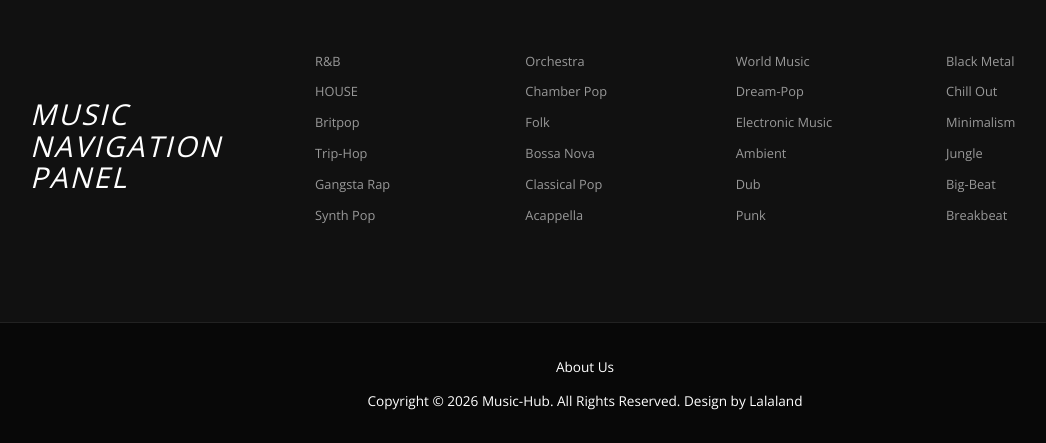
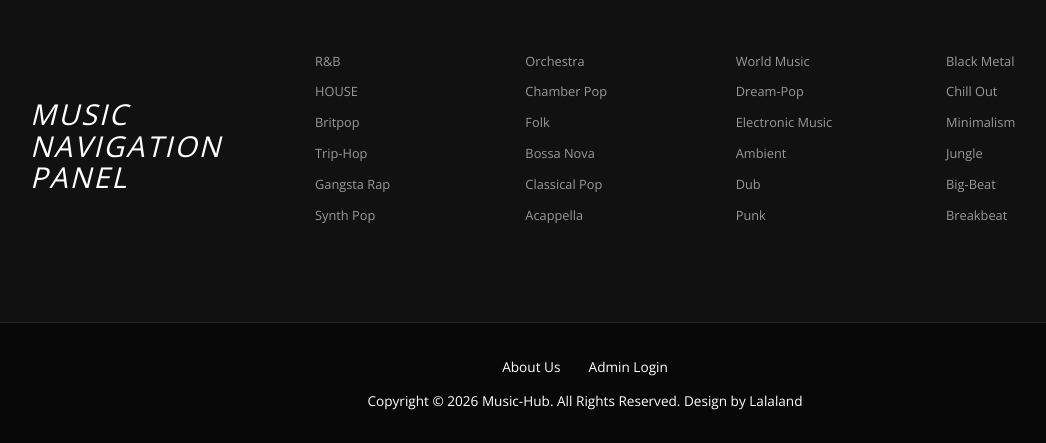
Before and after one commit to 541028971/MusicHub, a Django app: page / in a window 1280 px wide. Shown: the part 2040-2483 px from the top of the page, without its empty margins (55-1101 px from the left). Run offline with Django 5.2, Linux system fonts and the light colour scheme; data that the repository does not hold is empty; some libraries are stand-ins or nearby versions.

Commit message:
Admin Login

```diff
--- a/music/templates/music/base.html
+++ b/music/templates/music/base.html
@@ -158,6 +158,7 @@
         <div class="container">
             <ul id="footer-links">
                 <li><a href="#">About Us</a></li>
+                <li><a href="/admin/">Admin Login</a></li>
             </ul>
             <p>Copyright © 2026 Music-Hub. All Rights Reserved. Design by <a href="#" target="_blank">Lalaland</a></p>
         </div>
```
Also changed, not shown: db.sqlite3, templates/admin/base_site.html (added).
